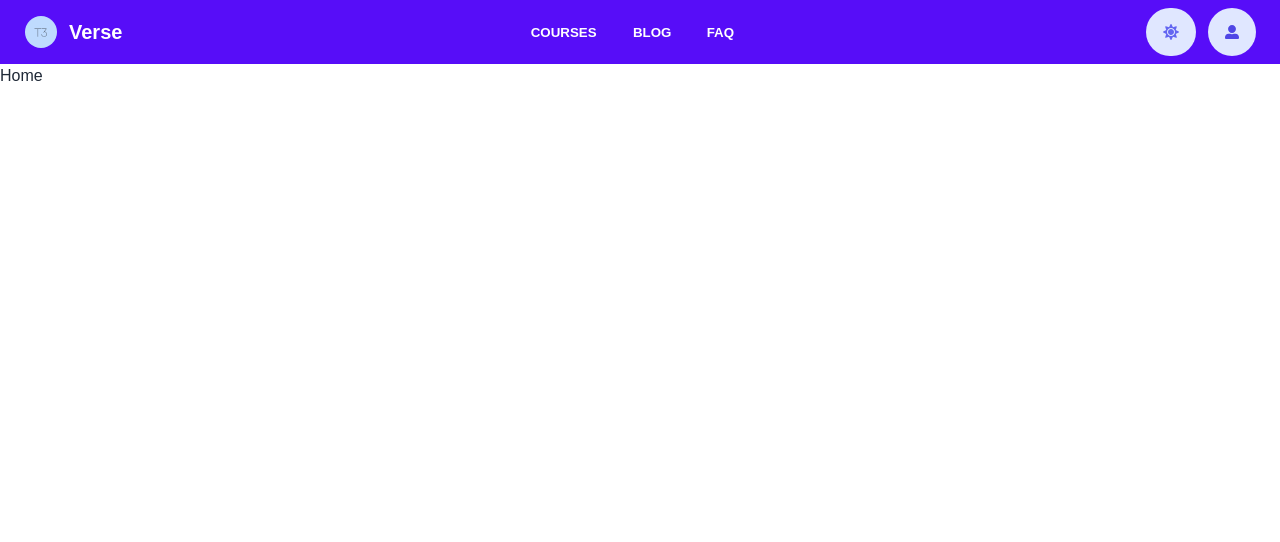
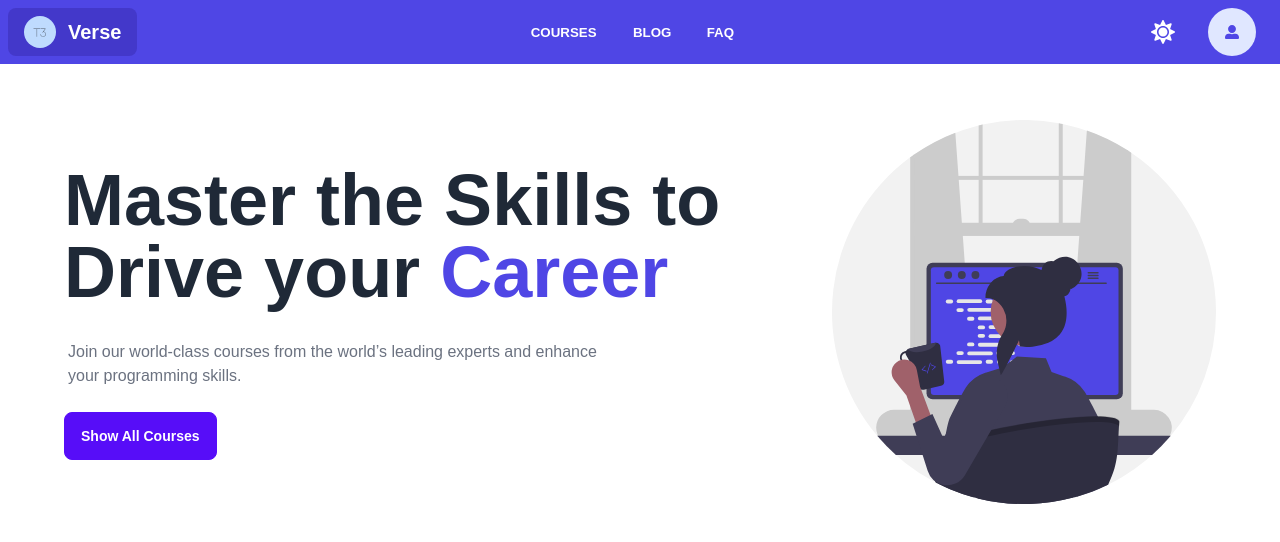
Before and after one commit to 10Sadique/t3-verse-client-project, a React (Create React App) app: page / in a window 1280 px wide. Shown: the top 542 px of the page. Built offline with nearby package versions, Linux system fonts and the light colour scheme.

Commit message:
home page complete

```diff
--- a/src/components/Header.js
+++ b/src/components/Header.js
@@ -21,7 +21,7 @@ const Header = () => {
     );
 
     return (
-        <div className="navbar bg-primary text-primary-content">
+        <div className="navbar bg-indigo-600 text-primary-content">
             <div className="navbar-start">
                 <div className="dropdown">
                     <label tabIndex={0} className="btn btn-ghost lg:hidden">
@@ -47,7 +47,7 @@ const Header = () => {
                 </div>
                 <Link
                     to={`/`}
-                    className="btn btn-ghost normal-case font-bold text-xl space-x-3"
+                    className="btn bg-indigo-700 border-0 hover:bg-indigo-700 normal-case font-bold text-xl space-x-3"
                 >
                     <img
                         className="w-8 bg-blue-200 rounded-full p-2"
@@ -61,15 +61,15 @@ const Header = () => {
             <div className="navbar-center hidden lg:flex">
                 <div className="menu menu-horizontal p-0">{navLinks}</div>
             </div>
-            <div className="navbar-end space-x-3 mr-4">
+            <div className="navbar-end space-x-4 mr-4">
                 <div
-                    className="btn btn-ghost bg-indigo-100 hover:bg-indigo-200 text-indigo-500 rounded-full"
+                    className="btn btn-ghost grid place-items-center"
                     onClick={() => setToggle(!toggle)}
                 >
                     {toggle ? (
-                        <FaMoon className="w-4 h-4" />
+                        <FaMoon className="w-6 h-6" />
                     ) : (
-                        <FaSun className="w-4 h-4" />
+                        <FaSun className="w-6 h-6" />
                     )}
                 </div>
                 <div className="btn btn-ghost  bg-indigo-100 rounded-full text-indigo-600 hover:bg-indigo-200">
--- a/src/layout/Main.js
+++ b/src/layout/Main.js
@@ -6,7 +6,11 @@ const Main = () => {
     return (
         <div>
             <Header />
-            <Outlet />
+            <div className="w-full mt-14">
+                <div className="max-w-[360px] md:max-w-3xl lg:max-w-6xl mx-auto w-full mb-14">
+                    <Outlet />
+                </div>
+            </div>
         </div>
     );
 };
--- a/src/pages/Home.js
+++ b/src/pages/Home.js
@@ -1,7 +1,31 @@
 import React from 'react';
+import { Link } from 'react-router-dom';
+import hero from '../assets/hero.svg';
 
 const Home = () => {
-    return <div>Home</div>;
+    return (
+        <div className="grid grid-cols-1 md:grid-cols-3">
+            <div className="col-span-2 my-auto order-2 md:order-1">
+                <h1 className="text-5xl md:text-7xl font-bold mb-8">
+                    Master the Skills to Drive your{' '}
+                    <span className="text-indigo-600">Career</span>
+                </h1>
+                <p className="ml-1 md:w-[70%] font-medium text-gray-500 mb-6">
+                    Join our world-class courses from the world’s leading
+                    experts and enhance your programming skills.
+                </p>
+                <Link
+                    to={`/courses`}
+                    className="btn btn-primary normal-case w-full md:w-auto"
+                >
+                    Show All Courses
+                </Link>
+            </div>
+            <div className="md:order-2 w-full mb-10 md:mb-0">
+                <img className="w-full" src={hero} alt="" />
+            </div>
+        </div>
+    );
 };
 
 export default Home;
```
Also changed, not shown: src/assets/hero.svg (added).
